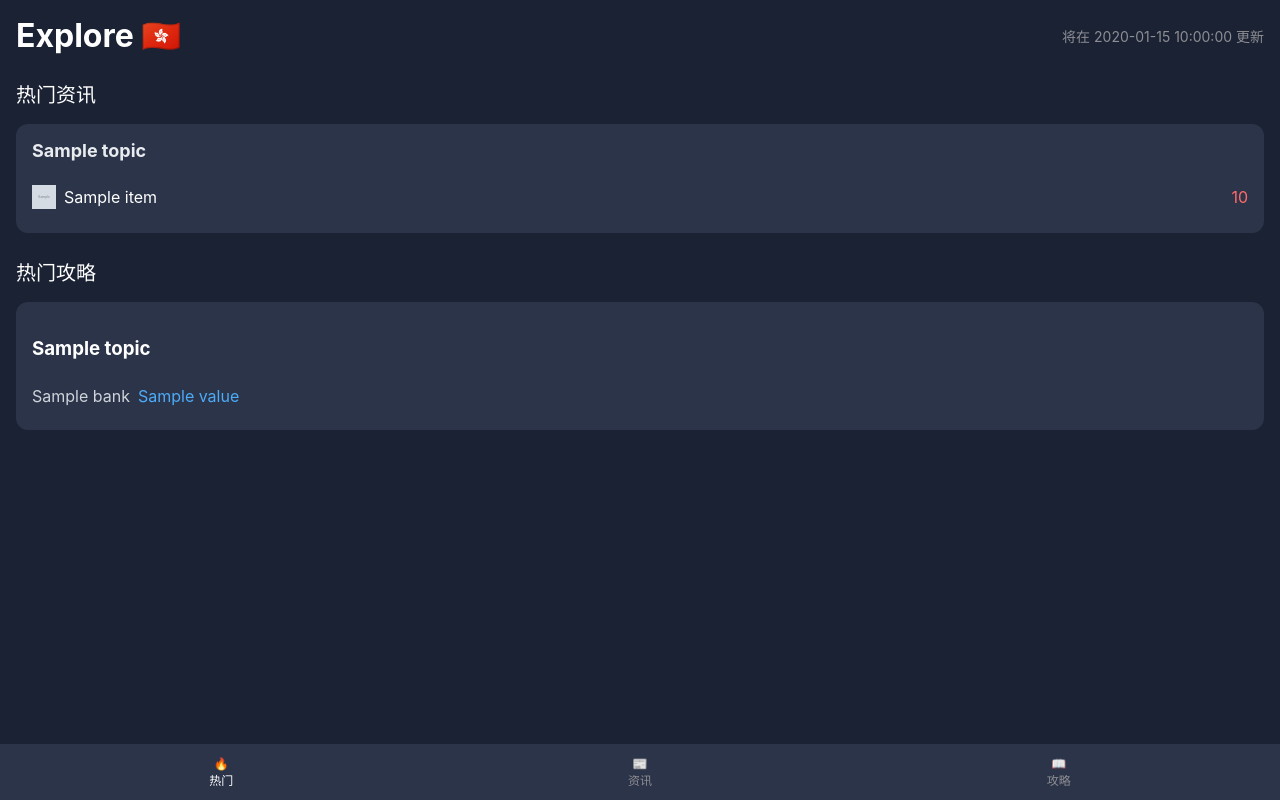
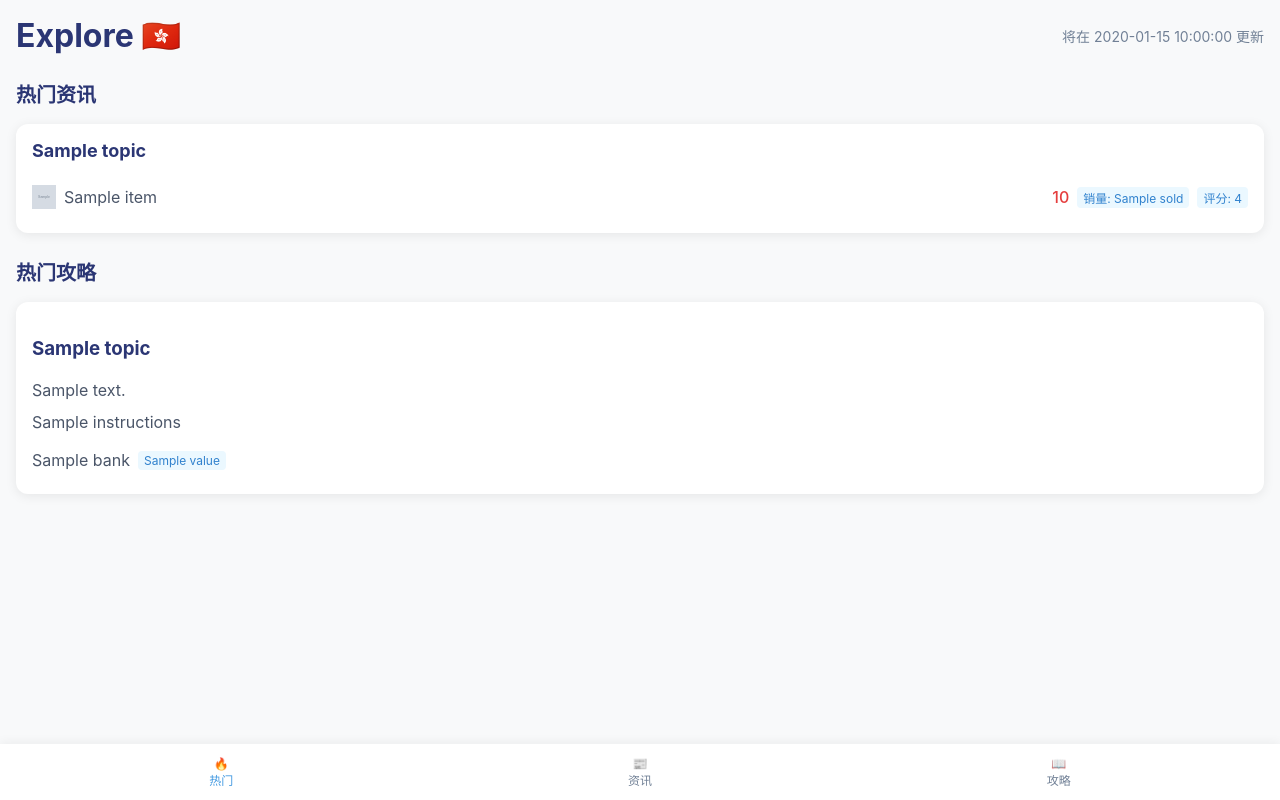
Before and after one commit to ShoreCN/temp_newhk, a FastAPI app: template templates/index.html in a window 1280 px wide. Run offline with FastAPI, Linux system fonts and the light colour scheme; the template is opened without the code that fills it: most values are stand-ins (such as "Sample title", 1, 10 or a date in 2020); grey boxes marked "Sample" are stand-in pictures; parts of the project's set-up code (start-up, migrations or seed data) failed here and were passed over.

Commit message:
feat: light color index page

```diff
--- a/templates/index.html
+++ b/templates/index.html
@@ -7,8 +7,8 @@
     <style>
         body {
             font-family: -apple-system, BlinkMacSystemFont, "Segoe UI", Roboto, sans-serif;
-            background-color: #1a2234;
-            color: white;
+            background-color: #f8f9fa;
+            color: #2b3674;
             margin: 0;
             padding: 16px;
         }
@@ -23,16 +23,19 @@
         .header h1 {
             font-size: 32px;
             margin: 0;
+            color: #2b3674;
         }
 
         .update-time {
-            color: #8e8e93;
+            color: #718096;
             font-size: 14px;
         }
 
         .section-title {
             font-size: 20px;
             margin: 24px 0 16px 0;
+            color: #2b3674;
+            font-weight: 600;
         }
 
         .content-cards {
@@ -43,29 +46,31 @@
         }
 
         .card {
-            background-color: #2c3449;
+            background-color: #ffffff;
             border-radius: 12px;
             padding: 16px;
+            box-shadow: 0 2px 12px rgba(0, 0, 0, 0.08);
+            transition: transform 0.2s;
+        }
+
+        .card:hover {
+            transform: translateY(-2px);
+            box-shadow: 0 4px 16px rgba(0, 0, 0, 0.12);
         }
 
         .card-title {
-            display: flex;
-            align-items: center;
-            margin-bottom: 12px;
-        }
-
-        .card-title img {
-            width: 24px;
-            height: 24px;
-            margin-right: 8px;
-            border-radius: 6px;
+            font-size: 18px;
+            font-weight: bold;
+            color: #2b3674;
+            margin-bottom: 16px;
         }
 
         .list-item {
             display: flex;
             align-items: center;
             padding: 8px 0;
-            border-bottom: 1px solid #3a4257;
+            border-bottom: 1px solid #e2e8f0;
+            color: #4a5568;
         }
 
         .list-item:last-child {
@@ -77,91 +82,84 @@
             bottom: 0;
             left: 0;
             right: 0;
-            background-color: #2c3449;
+            background-color: #ffffff;
             display: flex;
             justify-content: space-around;
             padding: 12px;
+            box-shadow: 0 -2px 10px rgba(0, 0, 0, 0.05);
         }
 
         .nav-item {
             display: flex;
             flex-direction: column;
             align-items: center;
-            color: #8e8e93;
+            color: #718096;
             text-decoration: none;
             font-size: 12px;
         }
 
         .nav-item.active {
-            color: white;
+            color: #4299e1;
         }
 
         .price {
             margin-left: auto;
-            color: #ff6b6b;
+            color: #e53e3e;
+            font-weight: 500;
         }
 
         .metric {
             margin-left: 8px;
-            color: #4dabf7;
-        }
-
-        .card-title {
-            font-size: 18px;
-            font-weight: bold;
-            color: #e9ecef;
-            margin-bottom: 16px;
+            padding: 2px 6px;
+            border-radius: 4px;
+            background-color: #ebf8ff;
+            color: #3182ce;
+            font-size: 12px;
         }
 
         .guide-content {
-            color: #ced4da;
+            color: #4a5568;
         }
 
-        /* 添加表格相关样式 */
+        .guide-content p {
+            margin: 8px 0;
+            line-height: 1.5;
+        }
+
+        /* 表格样式更新 */
         .rate-table {
             width: 100%;
             border-collapse: collapse;
             margin: 10px 0;
-            background-color: #2c3449;
+            background-color: #ffffff;
             border-radius: 8px;
             overflow: hidden;
+            box-shadow: 0 1px 3px rgba(0, 0, 0, 0.1);
         }
 
         .rate-table th,
         .rate-table td {
             padding: 12px;
             text-align: left;
-            border-bottom: 1px solid #3a4257;
+            border-bottom: 1px solid #e2e8f0;
         }
 
         .rate-table th {
-            background-color: #1a2234;
-            color: #e9ecef;
+            background-color: #f7fafc;
+            color: #2d3748;
+            font-weight: 600;
+        }
+
+        .rate-table td {
+            color: #4a5568;
+        }
+
+        .rate-value {
+            color: #3182ce;
             font-weight: 500;
         }
 
-        .rate-table td {
-            color: #ced4da;
-        }
-
-        .rate-table tr:last-child td {
-            border-bottom: none;
-        }
-
-        .rate-value {
-            color: #4dabf7;
-            font-weight: 500;
-        }
-
-        .rate-table tr[style*="display: none"] + tr td {
-            border-top: none;
-        }
-
-        .rate-table tbody tr:not([style*="display: none"]):last-child td {
-            border-bottom: none;
-        }
-
-        /* 添加过滤控件的样式 */
+        /* 过滤控件样式更新 */
         .filter-controls {
             margin: 0 0 20px 0;
             display: flex;
@@ -173,22 +171,34 @@
         .filter-controls select {
             padding: 8px 12px;
             border-radius: 8px;
-            background-color: #2c3449;
-            color: #e9ecef;
-            border: 1px solid #3a4257;
+            background-color: #ffffff;
+            color: #2d3748;
+            border: 1px solid #e2e8f0;
             min-width: 120px;
             cursor: pointer;
             font-size: 14px;
+            transition: all 0.2s;
         }
 
         .filter-controls select:hover {
-            border-color: #4dabf7;
+            border-color: #4299e1;
         }
 
         .filter-controls select:focus {
             outline: none;
-            border-color: #4dabf7;
-            box-shadow: 0 0 0 2px rgba(77, 171, 247, 0.2);
+            border-color: #4299e1;
+            box-shadow: 0 0 0 2px rgba(66, 153, 225, 0.2);
+        }
+
+        /* 添加响应式padding */
+        @media (max-width: 768px) {
+            body {
+                padding: 12px;
+            }
+
+            .content-cards {
+                gap: 12px;
+            }
         }
     </style>
 </head>
@@ -206,16 +216,26 @@
             <div class="card-title">
                 <span>{{ info.topic }}</span>
             </div>
+            {% if info.content %}
                 {% for item in info.content %}
                 <div class="list-item">
                     <img src="{{ item.metrics.logo if item.metrics and item.metrics.logo else '/static/default-icon.png' }}"
                          alt="" style="width: 24px; height: 24px; margin-right: 8px;">
                     <span>{{ item.name }}</span>
-                {% if item.metrics and item.metrics.price %}
+                    {% if item.metrics %}
+                        {% if item.metrics.price %}
                         <span class="price">{{ item.metrics.price }}</span>
+                        {% endif %}
+                        {% if item.metrics.sold %}
+                        <span class="metric">销量: {{ item.metrics.sold }}</span>
+                        {% endif %}
+                        {% if item.metrics.rating %}
+                        <span class="metric">评分: {{ item.metrics.rating }}</span>
+                        {% endif %}
                     {% endif %}
                 </div>
                 {% endfor %}
+            {% endif %}
         </div>
         {% endfor %}
     </div>
@@ -226,6 +246,15 @@
         <div class="card">
             <h3>{{ guide.topic }}</h3>
             <div class="guide-content">
+                {% if guide.content %}
+                    {% if guide.content.description %}
+                    <p>{{ guide.content.description }}</p>
+                    {% endif %}
+
+                    {% if guide.content.instructions %}
+                    <p>{{ guide.content.instructions }}</p>
+                    {% endif %}
+
                     {% if guide.topic == "香港银行定存利率" %}
                         <div class="filter-controls">
                             <select id="currencyFilter">
@@ -301,11 +330,14 @@
                             {% for item in guide.content.data_table %}
                             <div class="list-item">
                                 <span>{{ item.name }}</span>
+                                {% if item.metrics %}
                                     {% for key, value in item.metrics.items() %}
                                     <span class="metric">{{ value }}</span>
                                     {% endfor %}
+                                {% endif %}
                             </div>
                             {% endfor %}
+                        {% endif %}
                     {% endif %}
                 {% endif %}
             </div>
@@ -334,13 +366,16 @@
         const period = document.getElementById('periodFilter').value;
         const amount = document.getElementById('amountFilter').value;
 
-        const table = document.querySelector('.rate-table');
+        const tables = document.querySelectorAll('.rate-table');
+        tables.forEach(table => {
+            if (!table.querySelector('th')?.textContent.includes('银行')) return; // 只处理银行利率表
+
             const rows = table.querySelectorAll('tbody tr');
             const headers = table.querySelectorAll('th');
             const columnIndexes = {
-            currency: 1,
-            amount: 2,
-            period: 3
+                currency: 1, // 币种列索引
+                amount: 2,   // 金额列索引
+                period: 3    // 期限列索引
             };
 
             // 隐藏/显示列
@@ -362,14 +397,15 @@
 
             // 处理数据行
             rows.forEach(row => {
-            const rowCurrency = row.cells[1].textContent.trim();
-            const rowPeriod = row.cells[3].textContent.trim();
-            const rowAmount = row.cells[2].textContent.trim();
+                const cells = row.cells;
+                const rowCurrency = cells[columnIndexes.currency].textContent.trim();
+                const rowAmount = cells[columnIndexes.amount].textContent.trim();
+                const rowPeriod = cells[columnIndexes.period].textContent.trim();
 
                 // 判断是否显示该行
                 const showRow = (!currency || rowCurrency === currency) &&
-                           (!period || rowPeriod === period) &&
-                           (!amount || rowAmount === amount);
+                              (!amount || rowAmount === amount) &&
+                              (!period || rowPeriod === period);
 
                 row.style.display = showRow ? '' : 'none';
 
@@ -377,21 +413,25 @@
                 Object.entries(hideColumns).forEach(([col, hide]) => {
                     const index = columnIndexes[col];
                     if (hide) {
-                    row.cells[index].style.display = 'none';
+                        cells[index].style.display = 'none';
                     } else {
-                    row.cells[index].style.display = '';
+                        cells[index].style.display = '';
                     }
                 });
             });
 
             // 更新表格样式
             const visibleRows = Array.from(rows).filter(r => r.style.display !== 'none');
-        visibleRows.forEach((r, index) => {
+            visibleRows.forEach((row, index) => {
+                const cells = row.querySelectorAll('td');
+                cells.forEach(cell => {
                     if (index === visibleRows.length - 1) {
-                r.querySelector('td:last-child').style.borderBottom = 'none';
+                        cell.style.borderBottom = 'none';
                     } else {
-                r.querySelector('td:last-child').style.borderBottom = '1px solid #3a4257';
+                        cell.style.borderBottom = '1px solid #e2e8f0';
                     }
+                });
+            });
         });
     }
 
```
Lines whose indentation alone changed are shown as unchanged.
